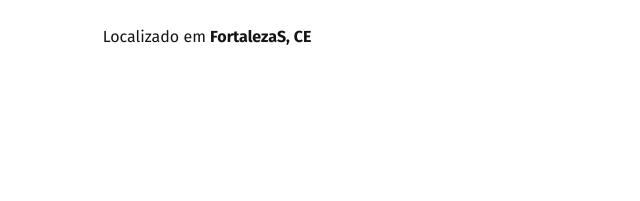
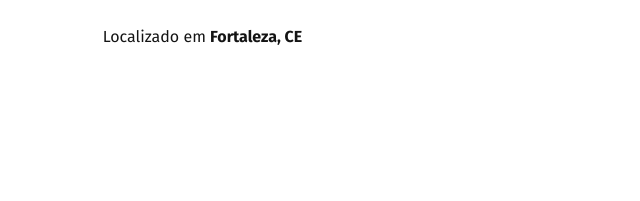
Before and after one commit to MatheusRuchoa/MatheusRuchoa.github.io, a plain HTML site: page index.html in a window 1280 px wide. Shown: the part 483-684 px from the top of the page, 404-1044 px from the left. Drawn offline with Linux system fonts and the light colour scheme.

Commit message:
Update index.html

```diff
--- a/index.html
+++ b/index.html
@@ -29,7 +29,7 @@
     <img src="./img/perfil.jpg" alt="Lobo cinza" width="360" height="520">
     <div>
       <h1>Desenvolvedor<br>Front-end</h1>
-      <p>Localizado em <strong>FortalezaS, CE</strong></p>
+      <p>Localizado em <strong>Fortaleza, CE</strong></p>
     </div>
   </main>
 </body>
```
